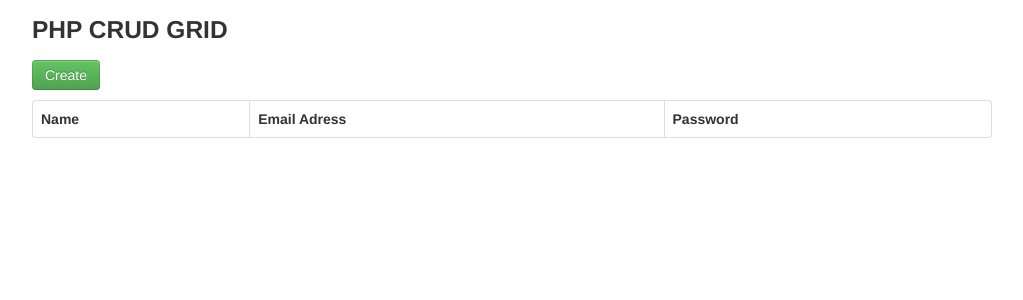
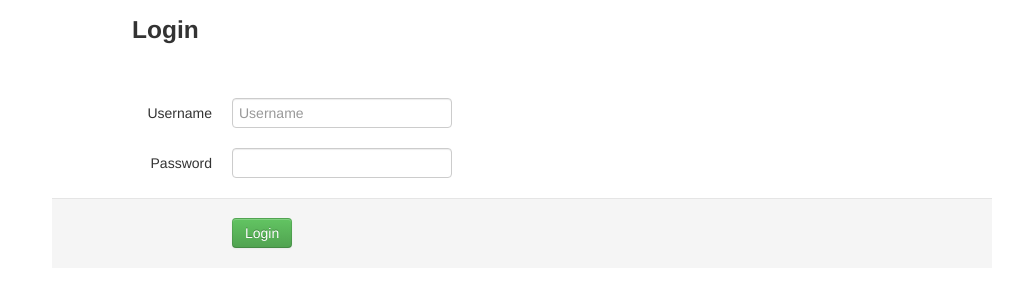
Before and after one commit to lucasmence/phpCrudTest, a PHP site: page / in a window 1280 px wide. Shown: the top 300 px of the page, without its empty margins (118-1141 px from the left). Run offline with PHP 8.4, Linux system fonts and the light colour scheme; data that the repository does not hold is empty.

Commit message:
Basic authentication added;

```diff
--- a/create.php
+++ b/create.php
@@ -52,7 +52,7 @@
 
             Database::disconnect();
 
-            header("Location: index.php");
+            header("Location: mainPage.php");
         }
     } else if (!empty($id)){
         $pdo = Database::connect();
@@ -119,7 +119,7 @@
             </div>
             <div class="form-actions">
                 <button type="submit" class="btn btn-success"><?php echo $action;?></button>
-                <a class="btn" href="index.php">Back</a>
+                <a class="btn" href="mainPage.php">Back</a>
             </div>
         </form>
     </div>
--- a/delete.php
+++ b/delete.php
@@ -18,7 +18,7 @@
 
         Database::disconnect();
 
-        header("Location: index.php");
+        header("Location: mainPage.php");
     }
 ?>
 
@@ -42,7 +42,7 @@
                 <p class="alert alert-error" >Are you sure to delete?</p>
                 <div class="form-actions">
                     <button type="submit" class="btn btn-danger">Yes</button>
-                    <a class="btn" href="index.php">No</a>
+                    <a class="btn" href="mainPage.php">No</a>
                 </div>
             </form>
 
--- a/index.php
+++ b/index.php
@@ -1,53 +1,56 @@
+<?php
+
+    $username = null;
+    $messageError = null;
+
+    if (!empty($_GET['username'])){
+        $username = $_REQUEST['username'];
+    }
+
+    if (!empty($_GET['error'])) {
+        switch($_REQUEST['error']){
+            case '1':
+                $messageError = "Wrong Username or Password, try again!";
+        }
+    }
+
+?>
 <!DOCTYPE html>
 <html lang="en">
 <head>
     <meta charset="utf-8">
-    <title>Test page</title>
+    <title>Login Page</title>
     <meta name="viewport" content="width=device-width, initial-scale=1">
     <link   href="css/bootstrap.min.css" rel="stylesheet">
     <script src="js/bootstrap.min.js"></script>
 </head>
 <body>
     <div class="container">
-        <div class="row">
-            <h3>PHP CRUD GRID</h3>
+        <div class="spawn10 offset1">
+            <div class="row">
+                <h3>Login</h3>
+            </div>
         </div>
-        <div class="row">
-            <p>
-                <a  href="create.php?id=0" class="btn btn-success">Create</a>
-            </p>
-            <table class="table table-striped table-bordered">
-                <thead>
-                    <tr>
-                        <th>Name</th>
-                        <th>Email Adress</th>
-                        <th>Password</th>
-                    </tr>
-                </thead>
-                <tbody>
-                    <?php
-                        include 'database.php';
-                        $pdo = Database::connect();
-                        $sql = 'SELECT * FROM usuarios ORDER BY id DESC';
-                        foreach ($pdo->query($sql) as $row){
-                            echo '<tr>';
-                            echo '<td>'. $row['nome'] . '</td>';
-                            echo '<td>'. $row['email'] . '</td>';
-                            echo '<td>'. $row['senha']. '</td>';
-                            echo '<td width=250>';
-                            echo '  <a class="btn" href="read.php?id='.$row['id'].'">Read</a>';
-                            echo '  <a class="btn btn-success" href="create.php?id='.$row['id'].'">Update</a>';
-                            echo '  <a class="btn btn-danger" href="delete.php?id='.$row['id'].'">Delete</a>';
-                            echo '</td>';
-                            echo '</tr>';
-                        }
-                        Database::disconnect();
-                    ?>
+        <form class="form-horizontal" action="authentication.php" method="post">
+            <p class="alert alert-error" <?php if (empty($messageError)) { echo "style='visibility:hidden;' "; }?> > <?php echo $messageError; ?> </p>
+            <div class="control-group">
+                <label class="control-label">Username</label>
+                <div class="controls">
+                    <input name="username" type="text" placeholder="Username" value="<?php echo $username; ?>"/>
+                </div>
+            </div>
 
-                </tbody>
-            </table>
+            <div class="control-group">
+                <label class="control-label">Password</label>
+                <div class="controls">
+                    <input name="password" type="password" />
+                </div>
+            </div>
 
-        </div>
+            <div class="form-actions">
+                <button type="submit" class="btn btn-success">Login</button>
+            </div>
+        </form>
     </div>
 </body>
 </html>
--- a/read.php
+++ b/read.php
@@ -64,7 +64,7 @@
                 </div>
 
                 <div class="form-actions">
-                    <a class="btn btn-success" href="index.php">Back</a>
+                    <a class="btn btn-success" href="mainPage.php">Back</a>
                 </div>
             </div>
         </div>
```
Also changed, not shown: authentication.php (added, +35 -0 lines), mainPage.php (added, +53 -0 lines).
